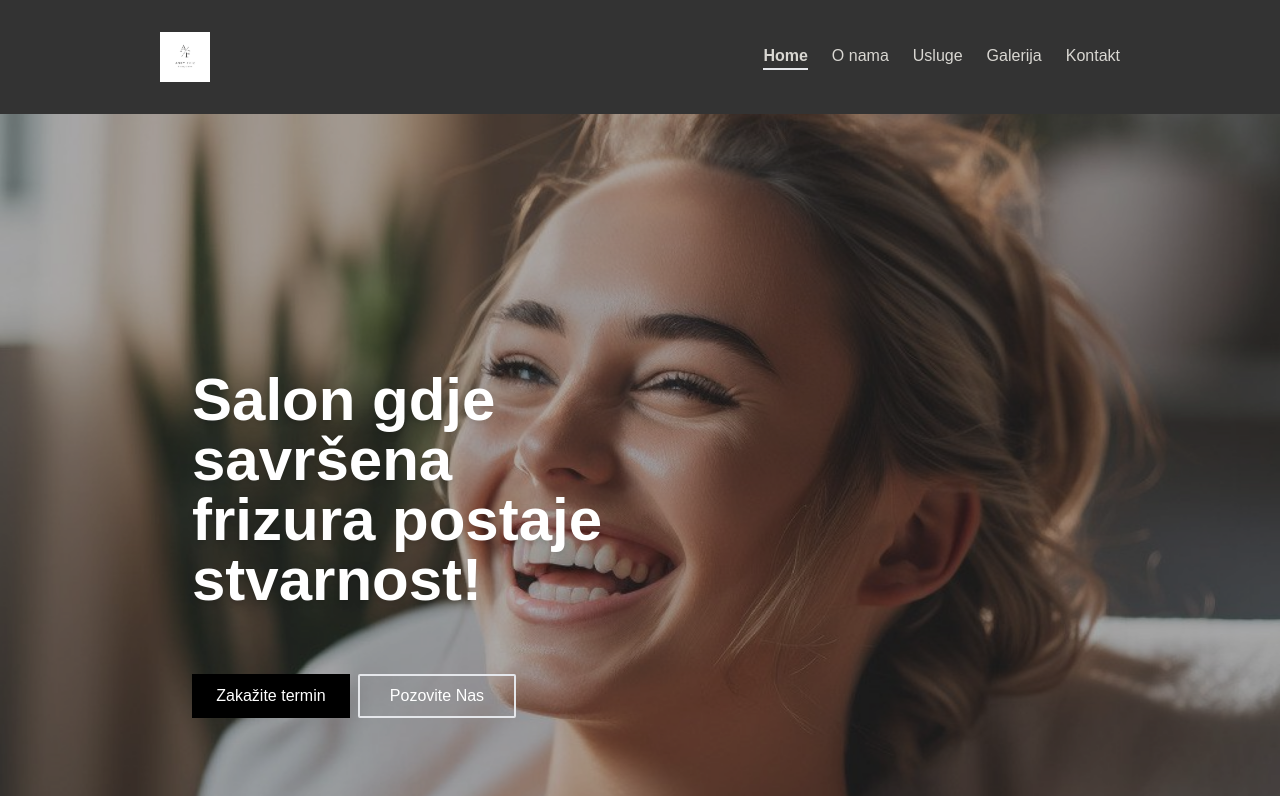
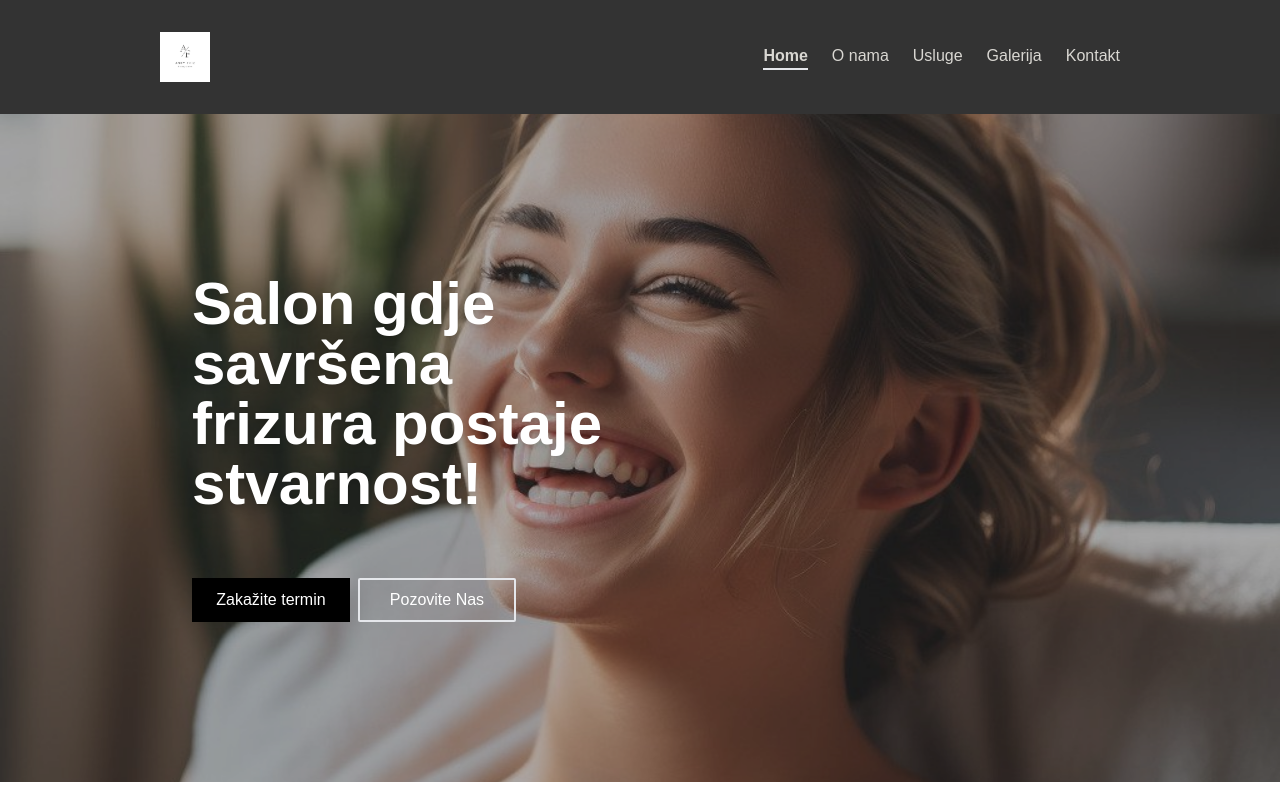
Before and after one commit to MeldinRadoncic/ancyfriz, a React (Create React App) app: page / in a window 1280 px wide. Shown: the top 796 px of the page. Built offline with nearby package versions, Linux system fonts and the light colour scheme.

Commit message:
Decreasing the paddoing for lg screens

```diff
--- a/src/Components/Pages/HomePage/HeroBanner.jsx
+++ b/src/Components/Pages/HomePage/HeroBanner.jsx
@@ -17,7 +17,7 @@ const HeroBanner = () => {
         aria-hidden='true'></div>
 
       {/* Content */}
-      <div className='relative z-10 lg:py-42 grid grid-cols-1 lg:grid-cols-2 gap-8 items-stretch mx-auto px-6 sm:px-12 md:px-0  lg:px-12 xl:px-24'>
+      <div className='relative z-10 lg:py-16 grid grid-cols-1 lg:grid-cols-2 gap-8 items-stretch mx-auto px-6 sm:px-12 md:px-0  lg:px-12 xl:px-24'>
         {/* Left Side - Title */}
         <div className='flex flex-col items-center lg:items-start text-white text-center lg:text-left justify-center'>
           <MainTitle title='Salon gdje savršena frizura postaje stvarnost!' />
```
